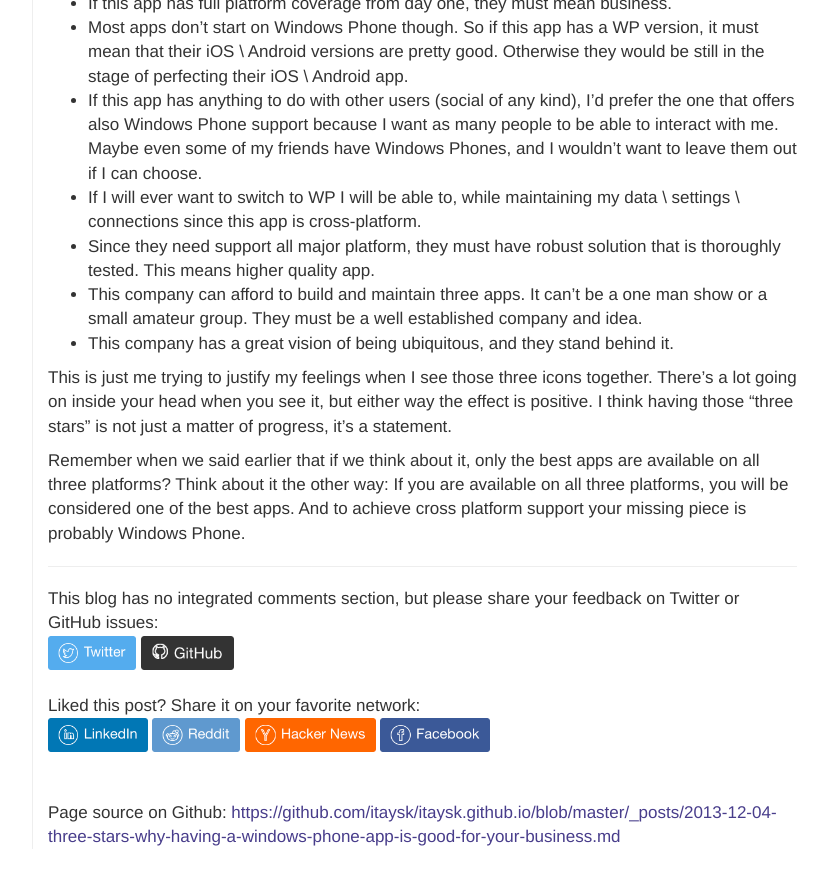
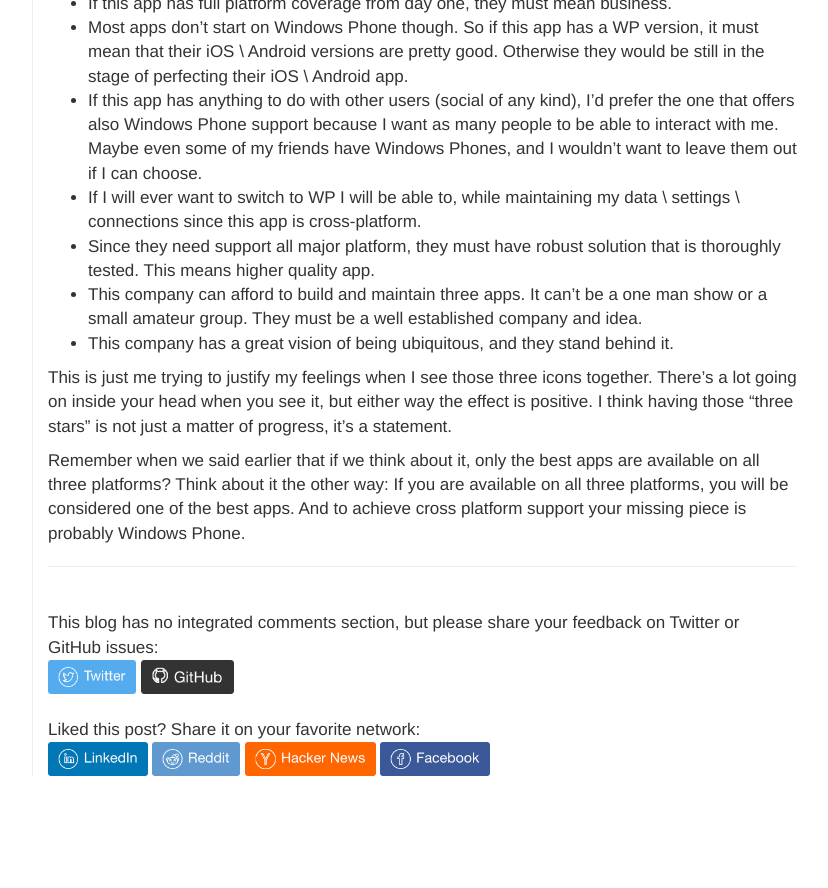
Before and after one commit to itaysk/itaysk.github.io, a Jekyll site: the page built from _posts/2013-12-04-three-stars-why-having-a-windows-phone-app-is-good-for-your-business.md, in a window 1280 px wide and 900 px high, scrolled down 1285 px. Shown: the top 888 px of the window, without its empty margins (413-1241 px from the left). Built offline with Jekyll 4.4.1, drawn with Linux system fonts in a browser that asks for light colours; after the commit the page ends 2112 px from its top, so only the background shows below that.

Commit message:
remove broken page source

```diff
--- a/_includes/share_post.html
+++ b/_includes/share_post.html
@@ -1,3 +1,5 @@
+<br />
+
 This blog has no integrated comments section, but please share your feedback on Twitter or GitHub issues:
 <div class="sharer">
     <a href="https://twitter.com/intent/tweet?text={{ page.title }}&url={{ site.url }}{{ page.url }}&via={{ site.author_twitter }}&related={{ site.author_twitter }}" rel="nofollow" target="_blank" title="Share on Twitter">
@@ -24,9 +26,3 @@ Liked this post? Share it on your favorite network:
       <img alt="Facebook" src="/assets/share_facebook.png" />
     </a>
 </div>
-<br />
-<br />
-Page source on Github:
-<a href="https://github.com/itaysk/itaysk.github.io/blob/master/_posts/{{ page.name }}" rel="nofollow" target="_blank" title="Page source">
-  https://github.com/itaysk/itaysk.github.io/blob/master/_posts/{{ page.name }}
-</a>
```
